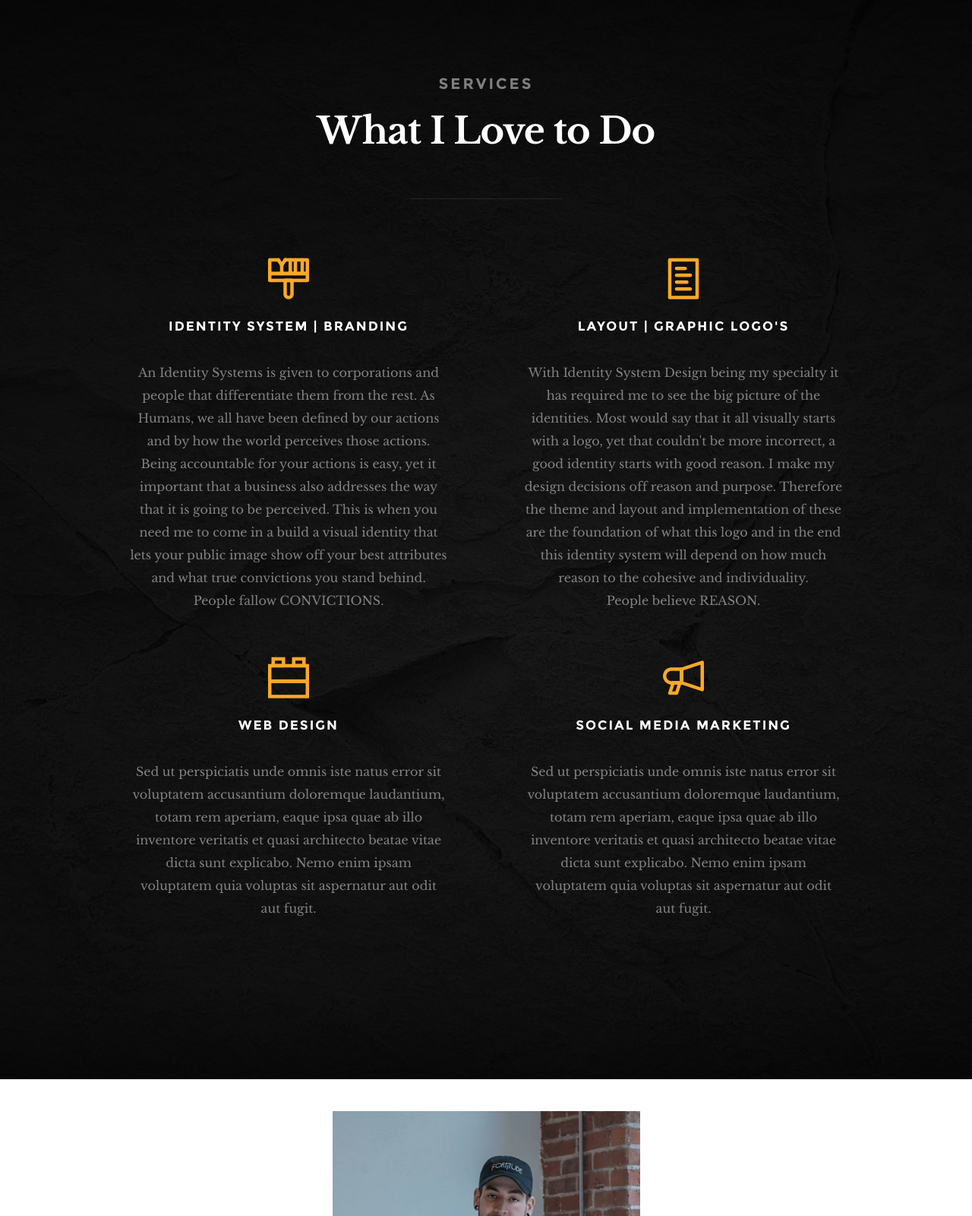
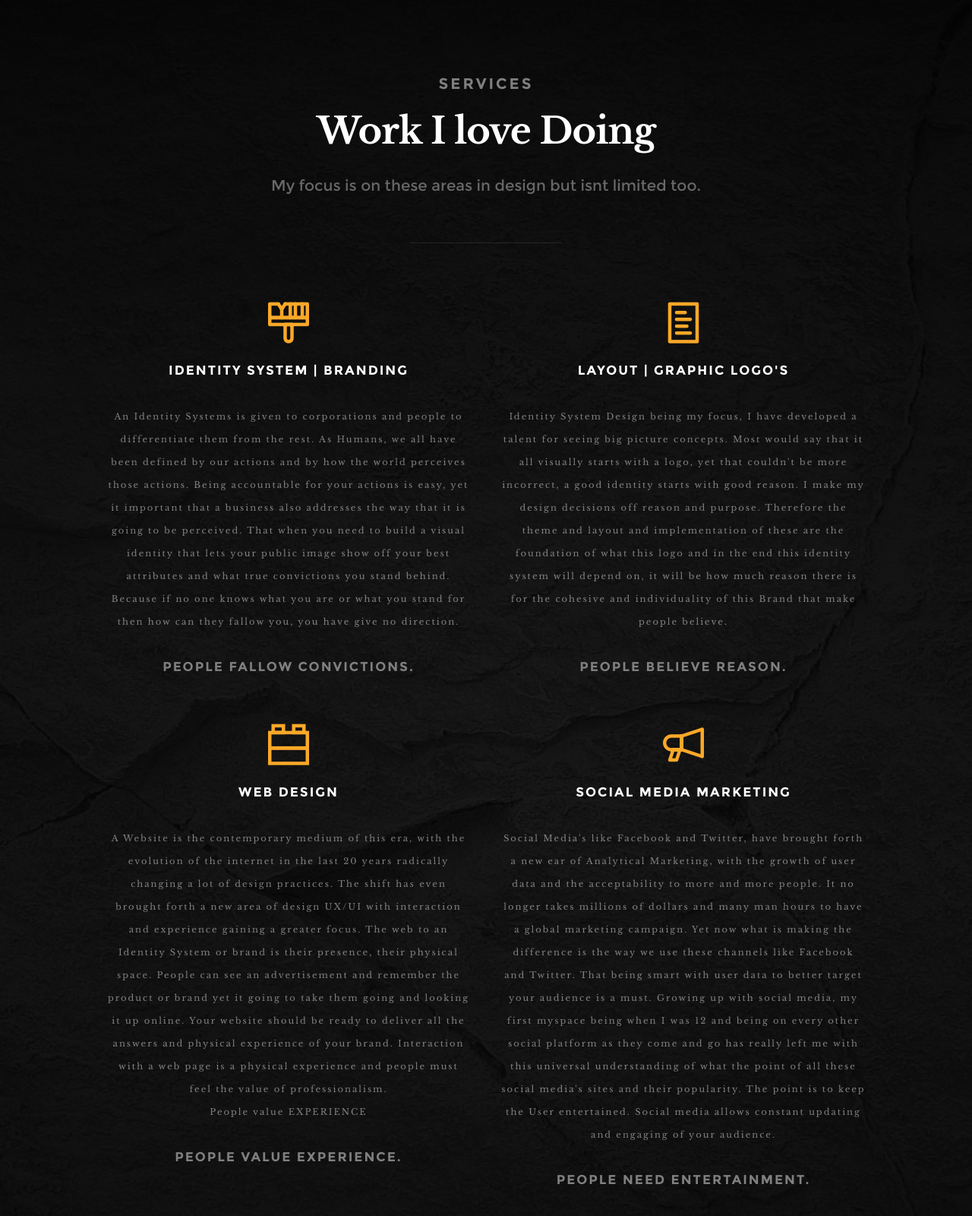
Before and after one commit to bertramcole/Portolio-2017, a plain HTML site: page index.html in a window 1280 px wide. Shown: the part 860-2460 px from the top of the page at 76% size. Drawn offline with Linux system fonts and the light colour scheme; files whose address does not match are found by name.

Commit message:
Copy Added
Copy added, Refine and Effiencecy is all thats left

```diff
--- a/css/main.css
+++ b/css/main.css
@@ -1947,9 +1947,11 @@ html[data-useragent*='MSIE 10.0'] .scrolldown,
 }
 #services .services-list .service-item {
   margin-bottom: 3rem;
-  padding: 0 50px;
+  padding: 0 20px;
 }
 #services .services-list .service-item p {
+    font-size: 11.5px;
+    letter-spacing: 2px;
   color: rgba(242, 242, 242, 0.5);
 }
 #services .services-list .icon {
@@ -1967,18 +1969,25 @@ html[data-useragent*='MSIE 10.0'] .scrolldown,
   margin-bottom: 3rem;
 }
 
+#services .services-list .h06 {
+  font-size: 1.7rem;
+  line-height: 1.765;
+  color: grey;
+  margin-bottom: 3rem;
+}
+
 /* -------------------------------------------------------------------
  * responsive:
  * services
  * ------------------------------------------------------------------- */
 @media only screen and (max-width: 1024px) {
   #services .services-list .service-item {
-    padding: 0 40px;
+    padding: 0 20px;
   }
 }
 @media only screen and (max-width: 900px) {
   #services .services-list .service-item {
-    padding: 0 30px;
+    padding: 0 15px;
   }
 }
 @media only screen and (max-width: 768px) {
@@ -1989,7 +1998,7 @@ html[data-useragent*='MSIE 10.0'] .scrolldown,
     max-width: 550px;
   }
   #services .services-list .service-item {
-    padding: 0 15px;
+    padding: 0 10px;
   }
   #services .services-list .icon i {
     font-size: 5.1rem;
@@ -2233,7 +2242,7 @@ html[data-useragent*='MSIE 10.0'] .scrolldown,
   font-size: 1.3rem;
   line-height: 2.4rem;
   margin: .6rem 0 0;
-  color: rgba(255, 255, 255, 0.6);
+  color: rgba(255, 255, 255, 0.9);
 }
 
 .lg-outer .lg-thumb-item.active, .lg-outer .lg-thumb-item:hover {
--- a/index.html
+++ b/index.html
@@ -156,9 +156,9 @@
    		<div class="col-full">
 
    				<h3>Services</h3>
-   			   <h1>What I Love to Do</h1>
+   			   <h1>Work I love Doing</h1>
 
-   			   <p class="lead"> </p>
+   			   <p class="lead">My focus is on these areas in design but isnt limited too.
 
    	   </div> <!-- end col-full -->
    	</div> <!-- end row -->
@@ -174,8 +174,9 @@
 	            <div class="service-content">
 	            	<h3 class="h05">Identity System | Branding</h3>
 
-		            <p> An Identity Systems is given to corporations and people that differentiate them from the rest. As Humans, we all have been defined by our actions and by how the world perceives those actions. Being accountable for your actions is easy, yet it important that a business also addresses the way that it is going to be perceived. This is when you need me to come in a build a visual identity that lets your public image show off your best attributes and what true convictions you stand behind. People fallow CONVICTIONS.
+		            <p>An Identity Systems is given to corporations and people to differentiate them from the rest. As Humans, we all have been defined by our actions and by how the world perceives those actions. Being accountable for your actions is easy, yet it important that a business also addresses the way that it is going to be perceived. That when you need to build a visual identity that lets your public image show off your best attributes and what true convictions you stand behind. Because if no one knows what you are or what you stand for then how can they fallow you, you have give no direction.
 	         		</p>
+	         		<h3 class="h06">People fallow CONVICTIONS.</h3>
 	         	</div>
 
 				</div> <!-- end bgrid -->
@@ -187,8 +188,9 @@
 	            <div class="service-content">
 	            	<h3 class="h05">Layout | Graphic Logo's</h3>
 
-		            <p>With Identity System Design being my specialty it has required me to see the big picture of the identities. Most would say that it all visually starts with a logo, yet that couldn't be more incorrect, a good identity starts with good reason. I make my design decisions off reason and purpose. Therefore the theme and layout and implementation of these are the foundation of what this logo and in the end this identity system will depend on how much reason to the cohesive and individuality.<br>People believe REASON.</br>
+		            <p>Identity System Design being my focus, I have developed a  talent for seeing big picture concepts. Most would say that it all visually starts with a logo, yet that couldn't be more incorrect, a good identity starts with good reason. I make my design decisions off reason and purpose. Therefore the theme and layout and implementation of these are the foundation of what this logo and in the end this identity system will depend on, it will be how much reason there is for the cohesive and individuality of this Brand that make people believe.
 	         		</p>
+	         		<h3 class="h06">People believe REASON.</h3>
 	            </div>
 
 			   </div> <!-- end bgrid -->
@@ -200,9 +202,9 @@
 	            <div class="service-content">
 	            	<h3 class="h05">Web Design</h3>
 
-		            <p>Sed ut perspiciatis unde omnis iste natus error sit voluptatem accusantium doloremque laudantium, totam rem aperiam, eaque ipsa quae ab illo inventore veritatis et quasi architecto beatae vitae dicta sunt explicabo. Nemo enim ipsam voluptatem quia voluptas sit aspernatur aut odit aut fugit.
-	        			</p>
+                    <p>A Website is the contemporary medium of this era, with the evolution of the internet in the last 20 years radically changing a lot of design practices. The shift has even brought forth a new area of design UX/UI with interaction and experience gaining a greater focus. The web to an Identity System or brand is their presence, their physical space. People can see an advertisement and remember the product or brand yet it going to take them going and looking it up online. Your website should be ready to deliver all the answers and physical experience of your brand. Interaction with a web page is a physical experience and people must feel the value of professionalism.<br>People value EXPERIENCE</br></p>
 	            </div>
+	                 <h3 class="h06">People value EXPERIENCE.</h3>
 
 			   </div> <!-- end bgrid -->
 
@@ -213,10 +215,9 @@
 	            <div class="service-content">
 	            	<h3 class="h05">Social Media Marketing</h3>
 
-		            <p>Sed ut perspiciatis unde omnis iste natus error sit voluptatem accusantium doloremque laudantium, totam rem aperiam, eaque ipsa quae ab illo inventore veritatis et quasi architecto beatae vitae dicta sunt explicabo. Nemo enim ipsam voluptatem quia voluptas sit aspernatur aut odit aut fugit.
-	         		</p>
+		            <p>Social Media's like Facebook and Twitter, have brought forth a new ear of Analytical Marketing, with the growth of user data and the acceptability to more and more people. It no longer takes millions of dollars and many man hours to have a global marketing campaign. Yet now what is making the difference is the way we use these channels like Facebook and Twitter. That being smart with user data to better target your audience is a must. Growing up with social media, my first myspace being when I was 12 and being on every other social platform as they come and go has really left me with this universal understanding of what the point of all these social media's sites and their popularity. The point is to keep the User entertained. Social media allows constant updating and engaging of your audience.</p>
 	            </div>
-
+                <h3 class="h06">People need ENTERTAINMENT.</h3>
 				</div> <!-- end bgrid -->
 
 	      </div> <!-- end services-list -->
@@ -288,7 +289,7 @@
 
 						<div id="01" class='hide'>
 							<h4>Jake Crocker</h4>
-							<p>First I started with Creating a logo, The goals I set where, This logo should translate to all mediums, because it has the potiantal to be used on all types of applications, As he wasnt defining his musical style he has produced song in all types of generas and his logo should show that vircitality<a href="https://www.behance.net/">Details</a></p>
+							<p>Creative Logo For Artist, The goals I set where, This logo should translate to all mediums <br><a href="https://www.behance.net/">Details</a> & <a href="http://www.jakecrockermusic.com/">Jake Crocker Music</a></p>
 						</div>
 	        		</div> <!-- end folio-item -->
 
@@ -310,7 +311,7 @@
 
 	               <div id="02" class='hide'>
 							<h4>Pouched</h4>
-							<p>This idetity package, or system was my enter in a constest that was held in spokane washington. The only guided lines given was the name had to be pouched, so my concept is "pouched the right breakfast". I used animals that arnt normally eaten but are pouched to help drive this concept of pouched the right things, like eggs.<a href="https://www.behance.net/">Details</a></p>
+							<p>The only requirement was the name had to be pouched, so my concept is "pouched the right breakfast". I used animals that arnt normally eaten but are pouched to help drive this concept of pouched the right things, like eggs.<br><a href="https://www.behance.net/">Details</a></p>
 						</div>
 	        		</div> <!-- end folio-item -->
 
@@ -332,7 +333,7 @@
 
 	               <div id="03" class='hide'>
 							<h4>Allen Stone Spring Concert</h4>
-							<p>The Spring Concert is the biggest event Eastern puts on each year, where it bring in big name musical acts and charge nothing for students to attend, i designed all the marketing content for this 3000 person event. That even included cutting out all the posters.<a href="https://www.behance.net/">Details</a></p>
+							<p>The Spring Concert, i designed all the marketing content for this 3000 person event. That even included cutting out all the posters.<br><a href="https://www.behance.net/">Details</a></p>
 						</div>
 	        		</div> <!-- end folio-item -->
 
@@ -354,7 +355,7 @@
 
 	               <div id="04" class='hide'>
 							<h4>Club Vegas Event</h4>
-							<p>The goals when designing this poster was to get people excited about the annual casino night at Eastern washington. This year there was an added suprise to boost new audience.<a href="https://www.behance.net/">Details</a></p>
+							<p>The goals when designing this poster was to get people excited about the annual casino night at Eastern washington. This year there was an added suprise to boost new audience.<br><a href="https://www.behance.net/">Details</a></p>
 						</div>
 	        		</div> <!-- end folio-item -->
 
@@ -376,7 +377,7 @@
 
 	               <div id="05" class='hide'>
 							<h4>Social Media Marketing</h4>
-							<p>They had just started out, and these hates were there first product so we need to bring awareness and growth in the form of likes. The campaing was a massive hit and really was the first of many campaigns.<a href="https://www.behance.net/">Details</a></p>
+							<p>They had just started out, and these hates were there first product so we need to bring awareness and growth in the form of likes. The campaing was a massive hit and really was the first of many campaigns.<br><a href="https://www.behance.net/">Details</a></p>
 						</div>
 	        		</div> <!-- end folio-item -->
 
@@ -398,7 +399,7 @@
 
 	               <div id="06" class='hide'>
 							<h4>Infographic on Social Media Marketing</h4>
-							<p>My intentions when designing this was to do an infographic on a top I was not super fumilar with. So I did alot of research and made this as a refrence.<a href="www.behance.net">Details</a></p>
+							<p>My intentions when designing this was to do an infographic on a top I was not super fumilar with. So I did alot of research and made this as a refrence.<br><a href="www.behance.net">Details</a></p>
 						</div>
 	        		</div> <!-- end folio-item -->
 
@@ -420,7 +421,7 @@
    			<h3>Contact</h3>
    			<h1>Get In Touch.</h1>
 
-   			<p class="lead">Can't wait to hear about my next project </p>
+   			<p class="lead">Can't wait to hear about your next project!</p>
    		</div>
    	</div> <!-- end section-intro -->
 
```
